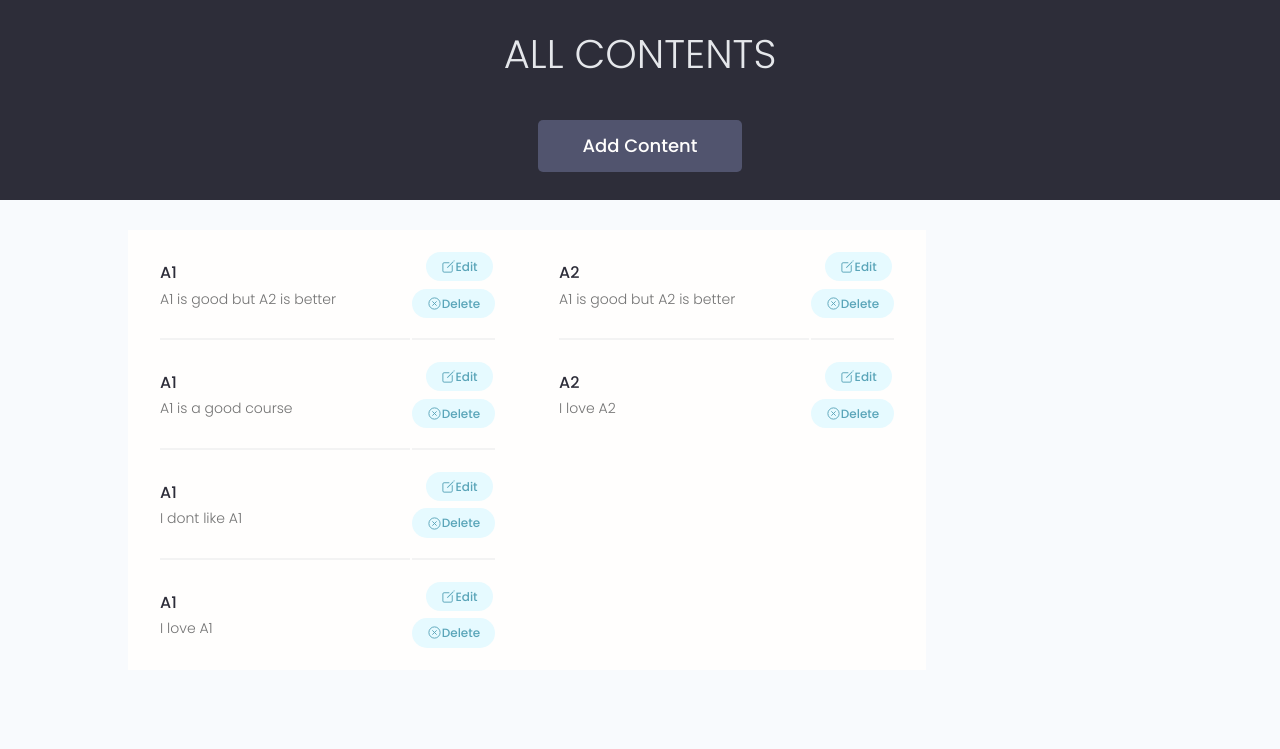
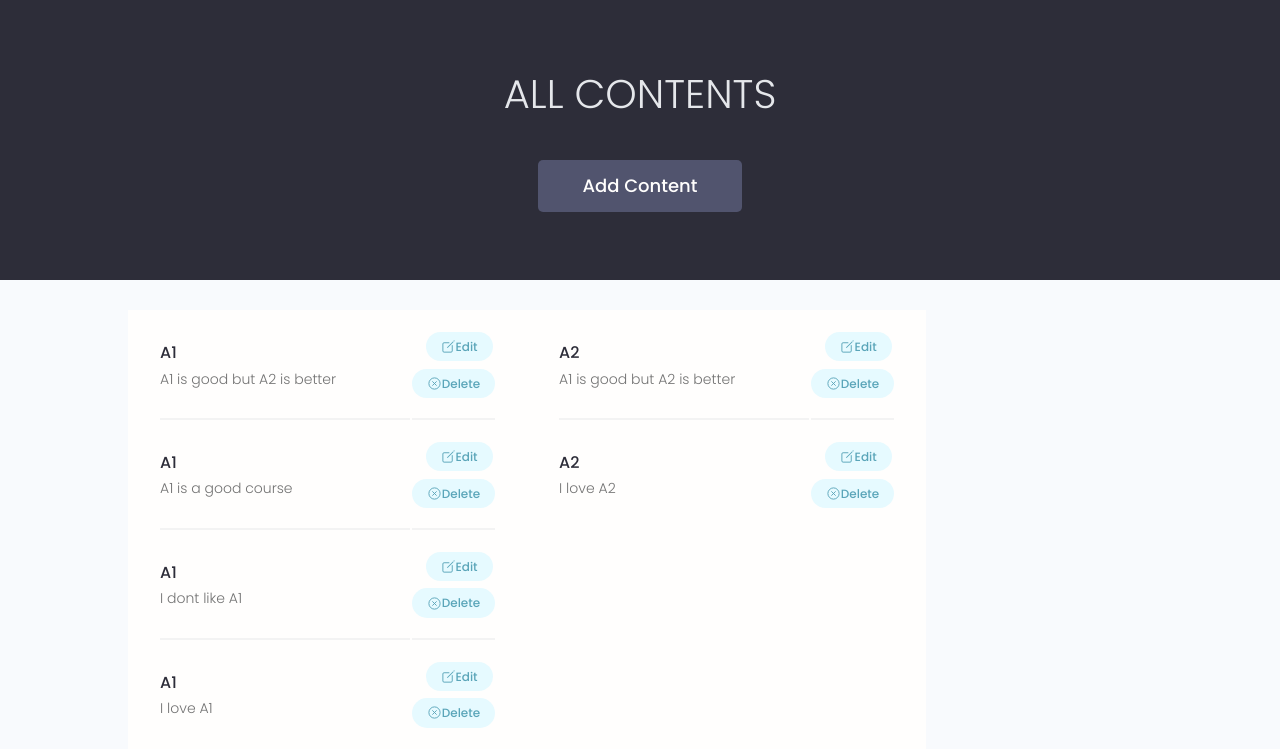
Before and after one commit to AlirezaAhmadiHadi/Internet-Engineering, a Django app: page /contents in a window 1280 px wide. Shown: the part 79-828 px from the top of the page. Run offline with Django 3.2, Linux system fonts and the light colour scheme; data comes from the database, SQL or seed files in the repository.

Commit message:
Fix header section size

```diff
--- a/projects/templates/projects/Practice_4/Contents/Contents.html
+++ b/projects/templates/projects/Practice_4/Contents/Contents.html
@@ -2,7 +2,7 @@
 {% block content %}
 
 <main>
-	<section class="hero-section text-center" style="height: 25vh;">
+	<section class="hero-section text-center" style="height: 35vh;">
 		<div class="container container--narrow">
 			<div class="hero-section__box"">
 				<h2>All Contents</h2>
```
